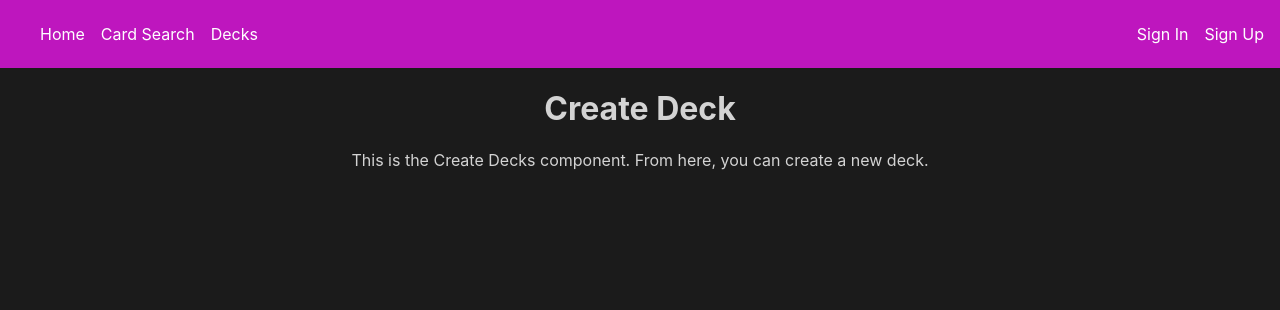
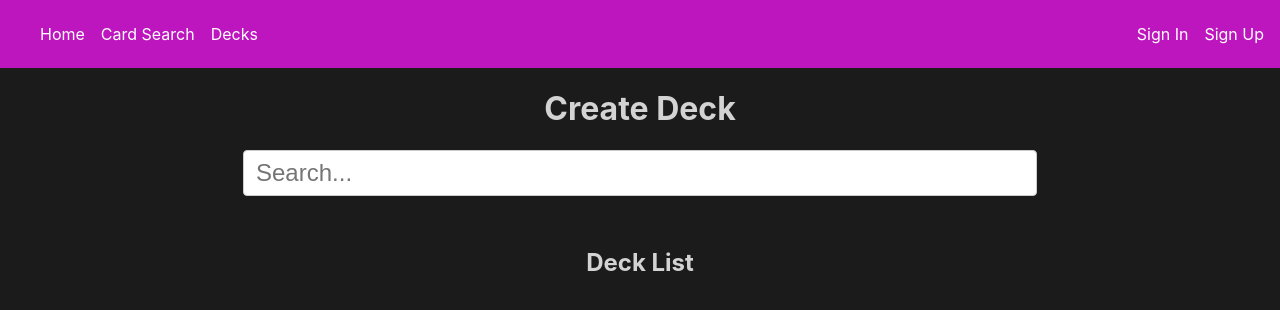
Before and after one commit to PapineauA/MTG_Deck_Builder, a React (Create React App) app in the folder frontend/: page /decks/create in a window 1280 px wide. Shown: the top 310 px of the page. Built offline with nearby package versions, Linux system fonts and the light colour scheme.

Commit message:
Uploading deck creater component. :D

```diff
--- a/frontend/src/components/createdeck.jsx
+++ b/frontend/src/components/createdeck.jsx
@@ -1,13 +1,37 @@
-import React from "react";
+import React, { useState } from "react";
+import SearchBoxDecks from "./searchboxdecks";
+import DeckLog from "./decklog";
 
 function CreateDeck() {
+  const [deck, setDeck] = useState([]);
+  const [deckLog, setDeckLog] = useState([]);
+
+  function addCard(card) {
+    setDeck([...deck, card]);
+    setDeckLog([...deckLog, `Added ${card.name} to deck`]);
+  }
+
+  function removeCard(index) {
+    const removedCard = deck[index];
+    const newDeck = [...deck];
+    newDeck.splice(index, 1);
+    setDeck(newDeck);
+    setDeckLog([...deckLog, `Removed ${removedCard.name} from deck`]);
+  }
+
   return (
     <div>
       <h1>Create Deck</h1>
-      <p>
-        This is the Create Decks component. From here, you can create a new
-        deck.
-      </p>
+      <ul>
+        {deck.map((card, index) => (
+          <li key={index}>
+            {card.name}{" "}
+            <button onClick={() => removeCard(index)}>Remove</button>
+          </li>
+        ))}
+      </ul>
+      <SearchBoxDecks onCardSelect={addCard} />
+      <DeckLog log={deckLog} />
     </div>
   );
 }
--- /dev/null
+++ b/frontend/src/components/decklog.jsx
@@ -0,0 +1,15 @@
+import React from "react";
+
+function DeckLog({ log }) {
+  return (
+    <div>
+      <ul>
+        {log.map((entry, index) => (
+          <li key={index}>{entry}</li>
+        ))}
+      </ul>
+    </div>
+  );
+}
+
+export default DeckLog;
--- a/frontend/src/components/decks.css
+++ b/frontend/src/components/decks.css
@@ -13,9 +13,4 @@
     text-decoration: none;
     font-size: 16px;
     border-radius: 5px;
-    transition: background-color 0.3s ease;
 }
-
-.deck-nav-containter a:hover {
-    background-color: #e4d6d4;
-}
--- a/frontend/src/components/searchbox.css
+++ b/frontend/src/components/searchbox.css
@@ -38,3 +38,20 @@
     grid-gap: 10px;
     padding: 10px;
 }
+
+text {
+    color: #e4d6d4
+}
+
+.deck-list {
+    color: #e4d6d4;
+    list-style: none;
+    margin: 0;
+    padding: 0;
+    text-align: center;
+}
+
+.deck-list ul {
+    margin-bottom: 5px;
+    text-align: left;
+}
--- a/frontend/src/components/searchboxdecks.jsx
+++ b/frontend/src/components/searchboxdecks.jsx
@@ -2,9 +2,11 @@ import React, { useState } from "react";
 import "./searchbox.css";
 import NoImageFound from "./No Image Found.png";
 
-const SearchBoxCards = () => {
+const SearchBoxDecks = () => {
   const [searchTerm, setSearchTerm] = useState("");
   const [filteredElements, setFilteredElements] = useState([]);
+  const [deckList, setDeckList] = useState([]);
+
   const handleChange = async (e) => {
     setSearchTerm(e.target.value);
     try {
@@ -27,6 +29,15 @@ const SearchBoxCards = () => {
     }
   };
 
+  const addToDeckList = (card) => {
+    setDeckList([...deckList, card]);
+  };
+
+  const removeFromDeckList = (card) => {
+    const newDeckList = deckList.filter((c) => c !== card);
+    setDeckList(newDeckList);
+  };
+
   return (
     <div className="search-box">
       <input
@@ -38,7 +49,13 @@ const SearchBoxCards = () => {
       {filteredElements.length > 0 && (
         <ul className="autocomplete-list grid-container">
           {filteredElements.map((element, index) => (
-            <li key={index} onClick={() => setSearchTerm(element[0])}>
+            <li
+              key={index}
+              onClick={() => {
+                setSearchTerm(element[0]);
+                addToDeckList(element);
+              }}
+            >
               {element[1] ? (
                 <img src={element[1]} />
               ) : (
@@ -48,8 +65,19 @@ const SearchBoxCards = () => {
           ))}
         </ul>
       )}
+
+      <div className="deck-list">
+        <h2>Deck List</h2>
+        <ul>
+          {deckList.map((card, index) => (
+            <ul key={index} onClick={() => removeFromDeckList(card)}>
+              {card[0]} x {card[2]}
+            </ul>
+          ))}
+        </ul>
+      </div>
     </div>
   );
 };
 
-export default SearchBoxCards;
+export default SearchBoxDecks;
```
